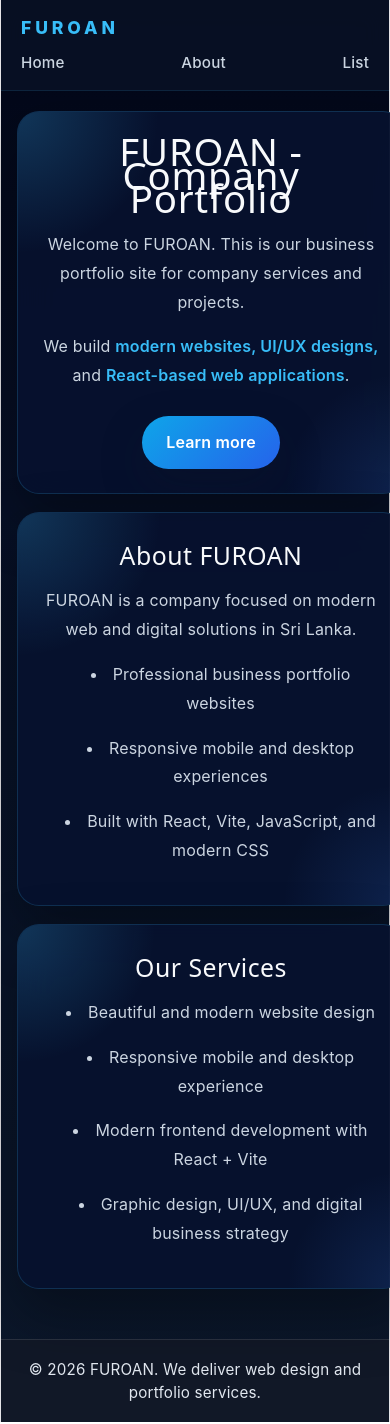
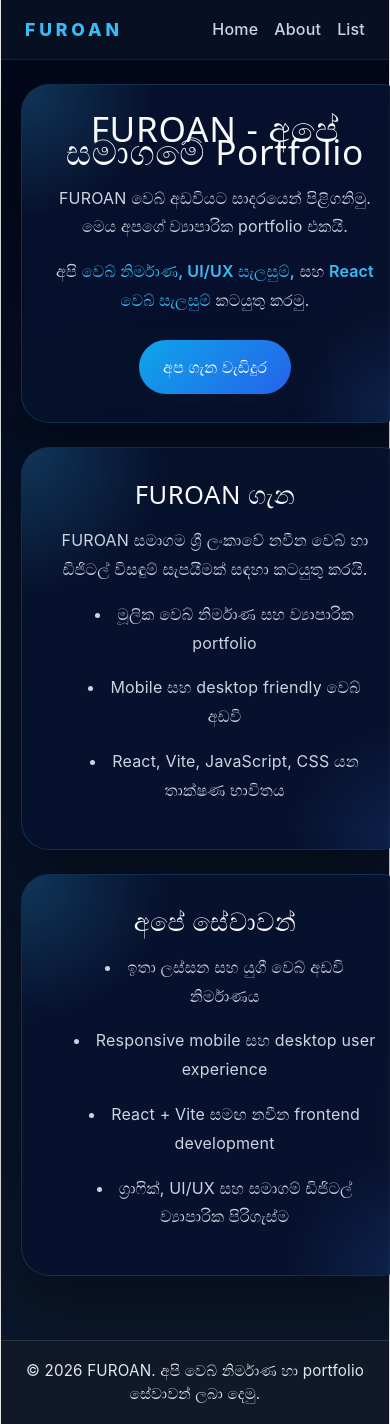
Before and after one commit to FUROAN/FUROAN, a React (Vite) app: page / in a window 390 px wide. Shown: the top 1424 px of the page. Built offline with nearby package versions, Linux system fonts and the light colour scheme.

Commit message:
Revert "Convert FUROAN site to English and add responsive design"
This reverts commit 414edfcdd8e49bfe98845bcc185164f02ae1ad7a.

```diff
--- a/src/App.css
+++ b/src/App.css
@@ -1,15 +1,5 @@
 :root {
   color-scheme: dark;
-}
-
-html {
-  scroll-behavior: smooth;
-}
-
-body {
-  margin: 0;
-  min-height: 100vh;
-  background: #020617;
 }
 
 .app {
@@ -30,7 +20,7 @@ body {
 
 .page-section {
   position: relative;
-  background: rgba(7, 18, 46, 0.94);
+  background: rgba(7, 18, 46, 0.92);
   border: 1px solid rgba(56, 189, 248, 0.18);
   border-radius: 28px;
   padding: 32px 32px 28px;
@@ -126,28 +116,3 @@ body {
   margin: 0;
   font-size: 0.95rem;
 }
-
-@media (max-width: 768px) {
-  .app__content {
-    padding: 20px 16px 32px;
-  }
-
-  .page-section {
-    padding: 28px 22px 24px;
-  }
-}
-
-@media (max-width: 640px) {
-  .page-section {
-    margin-bottom: 18px;
-    border-radius: 22px;
-  }
-
-  .page-section h1 {
-    font-size: 2.4rem;
-  }
-
-  .page-section h2 {
-    font-size: 1.55rem;
-  }
-}
--- a/src/components/Footer/Footer.jsx
+++ b/src/components/Footer/Footer.jsx
@@ -3,7 +3,7 @@ import './Footer.css'
 function Footer() {
   return (
     <footer className="footer">
-      <p>© 2026 FUROAN. We deliver web design and portfolio services.</p>
+      <p>© 2026 FUROAN. අපි වෙබ් නිර්මාණ හා portfolio සේවාවන් ලබා දෙමු.</p>
     </footer>
   )
 }
--- a/src/components/Navibar/Navibar.css
+++ b/src/components/Navibar/Navibar.css
@@ -36,22 +36,3 @@
   color: #7dd3fc;
   transform: translateY(-1px);
 }
-
-@media (max-width: 640px) {
-  .navbar {
-    flex-direction: column;
-    align-items: flex-start;
-    gap: 12px;
-    padding: 16px 20px;
-  }
-
-  .navbar__nav {
-    width: 100%;
-    justify-content: space-between;
-    gap: 0.75rem;
-  }
-
-  .navbar__nav a {
-    font-size: 0.95rem;
-  }
-}
--- a/src/pages/About/About.jsx
+++ b/src/pages/About/About.jsx
@@ -1,12 +1,12 @@
 function About() {
   return (
     <section id="about" className="page-section">
-      <h2>About FUROAN</h2>
-      <p>FUROAN is a company focused on modern web and digital solutions in Sri Lanka.</p>
+      <h2>FUROAN ගැන</h2>
+      <p>FUROAN සමාගම ශ්‍රී ලංකාවේ නවීන වෙබ් හා ඩිජිටල් විසඳුම් සැපයීමක් සඳහා කටයුතු කරයි.</p>
       <ul>
-        <li>Professional business portfolio websites</li>
-        <li>Responsive mobile and desktop experiences</li>
-        <li>Built with React, Vite, JavaScript, and modern CSS</li>
+        <li>මූලික වෙබ් නිර්මාණ සහ ව්‍යාපාරික portfolio</li>
+        <li>Mobile සහ desktop friendly වෙබ් අඩවි</li>
+        <li>React, Vite, JavaScript, CSS යන තාක්ෂණ භාවිතය</li>
       </ul>
     </section>
   )
--- a/src/pages/Home/Home.jsx
+++ b/src/pages/Home/Home.jsx
@@ -1,12 +1,12 @@
 function Home() {
   return (
     <section id="home" className="page-section">
-      <h1>FUROAN - Company Portfolio</h1>
-      <p>Welcome to FUROAN. This is our business portfolio site for company services and projects.</p>
+      <h1>FUROAN - අපේ සමාගමේ Portfolio</h1>
+      <p>FUROAN වෙබ් අඩවියට සාදරයෙන් පිළිගනිමු. මෙය අපගේ ව්‍යාපාරික portfolio එකයි.</p>
       <p>
-        We build <span className="highlight">modern websites, UI/UX designs,</span> and <span className="highlight">React-based web applications</span>.
+        අපි <span className="highlight">වෙබ් නිර්මාණ, UI/UX සැලසුම්,</span> සහ <span className="highlight">React වෙබ් සැලසුම්</span> කටයුතු කරමු.
       </p>
-      <a className="button" href="#about">Learn more</a>
+      <a className="button" href="#about">අප ගැන වැඩිදුර</a>
     </section>
   )
 }
--- a/src/pages/ListAbout.jsx
+++ b/src/pages/ListAbout.jsx
@@ -1,12 +1,12 @@
 function ListAbout() {
   return (
     <section id="list-about" className="page-section">
-      <h2>Our Services</h2>
+      <h2>අපේ සේවාවන්</h2>
       <ul>
-        <li>Beautiful and modern website design</li>
-        <li>Responsive mobile and desktop experience</li>
-        <li>Modern frontend development with React + Vite</li>
-        <li>Graphic design, UI/UX, and digital business strategy</li>
+        <li>ඉතා ලස්සන සහ යුගී වෙබ් අඩවි නිර්මාණය</li>
+        <li>Responsive mobile සහ desktop user experience</li>
+        <li>React + Vite සමඟ නවීන frontend development</li>
+        <li>ග්‍රාෆික්, UI/UX සහ සමාගම් ඩිජිටල් ව්‍යාපාරික පිරිගැස්ම</li>
       </ul>
     </section>
   )
```
